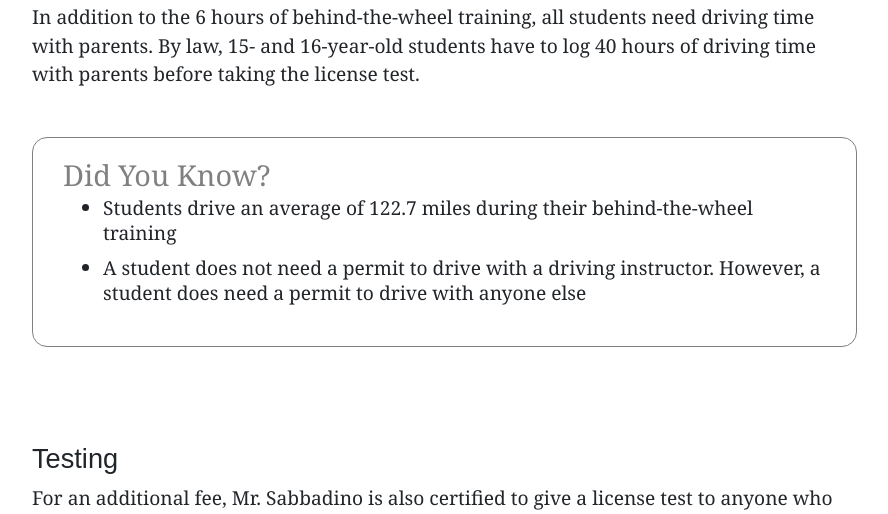
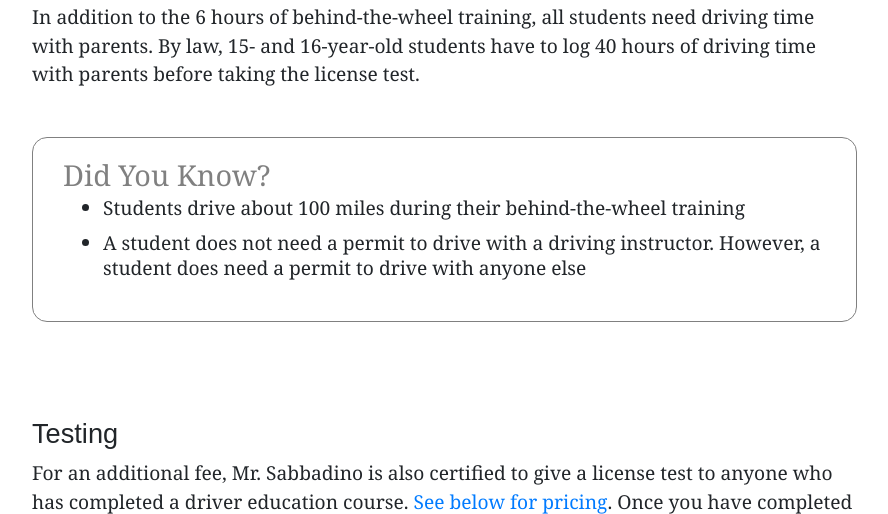
Before and after one commit to nmarsceau/sabbdriving.com, a PHP site: page / in a window 1280 px wide. Shown: the part 2379-2893 px from the top of the page, without its empty margins (53-941 px from the left). Run offline with PHP 8.4, Linux system fonts and the light colour scheme; some libraries are stand-ins or nearby versions.

Commit message:
Update wording about miles driven

```diff
--- a/index.php
+++ b/index.php
@@ -78,7 +78,7 @@ require 'head.php';
           <div class="my-5 did-you-know">
             <p class="mb-0 did-you-know-title">Did You Know?</p>
             <ul>
-              <li>Students drive an average of 122.7 miles during their behind-the-wheel training</li>
+              <li>Students drive about 100 miles during their behind-the-wheel training</li>
               <li>A student does not need a permit to drive with a driving instructor. However, a student does need a
               permit to drive with anyone else</li>
             </ul>
```
